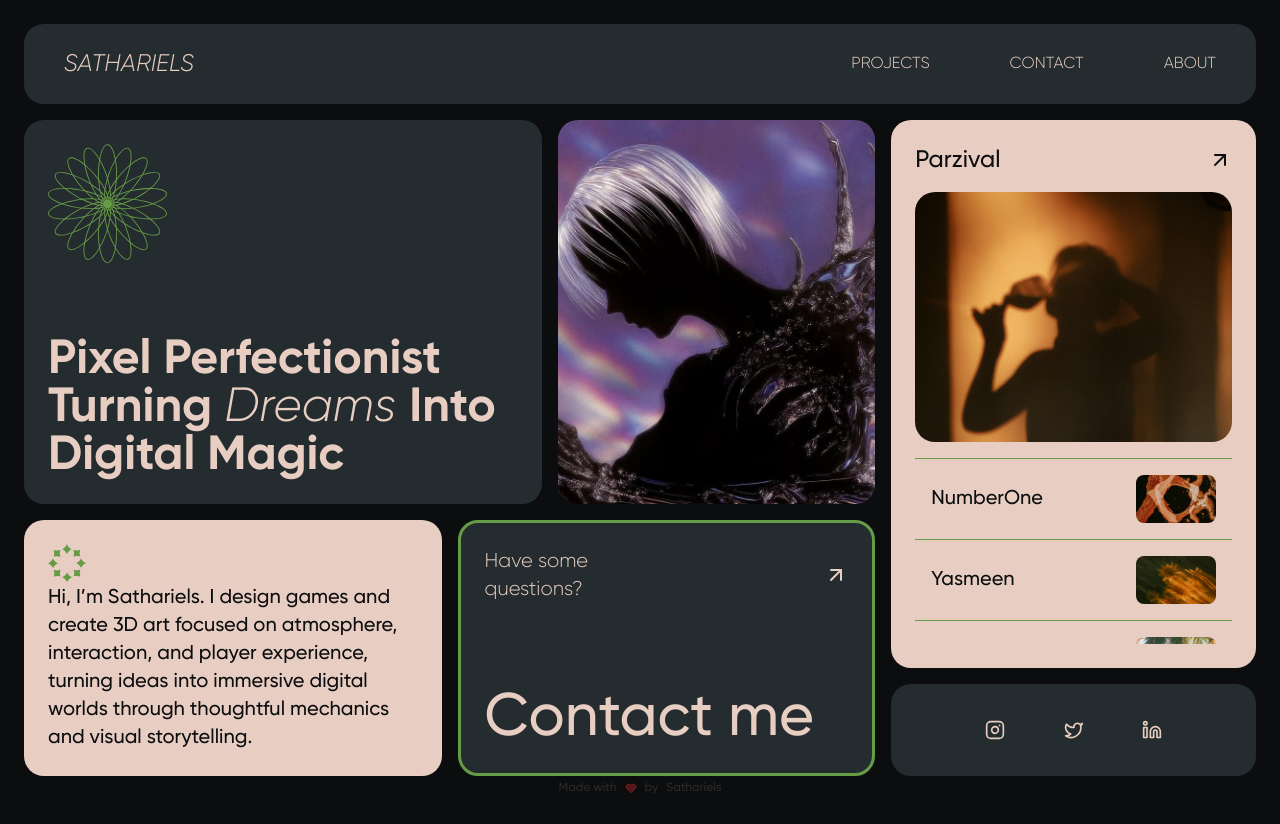
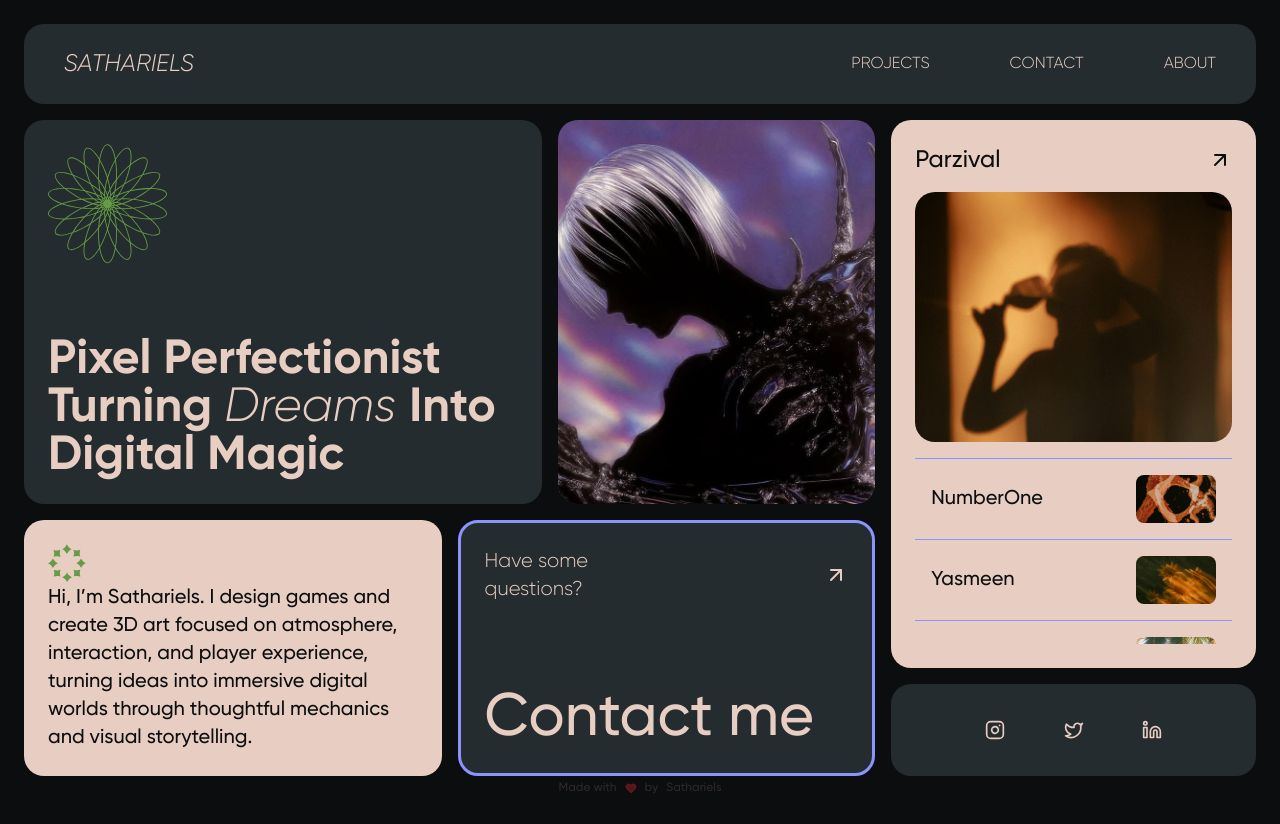
Before and after one commit to sathariels/Sathariels.com, a Next.js app: page / in a window 1280 px wide. Built offline with nearby package versions, Linux system fonts and the light colour scheme.

Commit message:
Update accent and foreground colors in globals.css

```diff
--- a/src/app/globals.css
+++ b/src/app/globals.css
@@ -9,7 +9,7 @@
 @theme inline {
   --color-background: var(--background);
   --color-foreground: var(--foreground);
-  --color-accent: #669C46;
+  --color-accent: #8B93ff;
   --color-card: #242C2F;
   --font-sans: var(--font-gilroy);
   --font-mono: var(--font-gilroy);
@@ -18,7 +18,7 @@
 @media (prefers-color-scheme: dark) {
   :root {
     --background: #0C0D0F;
-    --foreground: #E8CEC2;
+    --foreground: #DED9FB;
   }
 }
 
```
